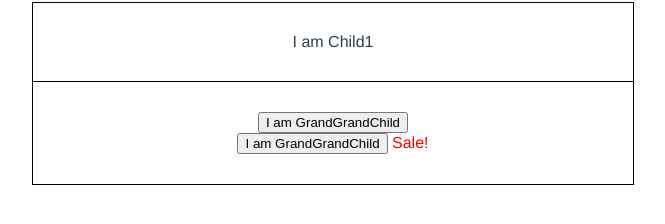
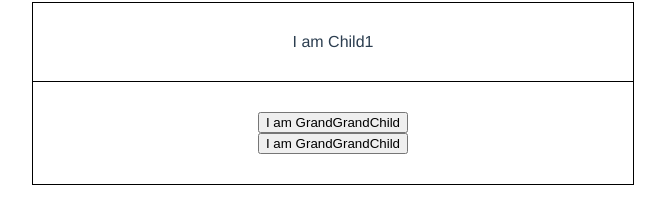
Before and after one commit to Vannsl/jsdays_vue_night_session, a Vue app: page / in a window 1280 px wide. Shown: the part 58-282 px from the top of the page, without its empty margins (307-972 px from the left). Built offline with nearby package versions, Linux system fonts and the light colour scheme.

Commit message:
reverts dummy code

```diff
--- a/src/components/Child1.vue
+++ b/src/components/Child1.vue
@@ -1,41 +1,11 @@
 <template>
   <div>
     <span>I am Child1</span>
-    <span
-      v-if="showAnniversary"
-      class="anniversary"
-    >
-       Anniversary
-    </span>
-    <span
-      v-if="showSale"
-      class="sale"
-    >
-       Sale!
-    </span>
   </div>
 </template>
 
 <script>
 export default {
-  name: 'Child1',
-  computed: {
-    showAnniversary() {
-      return false;
-    },
-    showSale() {
-      return false;
-    }
-  }
+  name: 'Child1'
 }
 </script>
-
-<style scoped>
-.anniversary {
-  color: blue;
-}
-
-.sale {
-  color: red;
-}
-</style>
--- a/src/components/GrandChild.vue
+++ b/src/components/GrandChild.vue
@@ -1,7 +1,7 @@
 <template>
   <div>
-    <GrandGrandChild :is-sale-item="false" />
-    <GrandGrandChild :is-sale-item="true" />
+    <GrandGrandChild />
+    <GrandGrandChild />
   </div>
 </template>
 
--- a/src/components/GrandGrandChild.vue
+++ b/src/components/GrandGrandChild.vue
@@ -1,34 +1,16 @@
 <template>
   <div>
     <button @click="selectItem">I am GrandGrandChild</button>
-    <span
-      v-if="isSaleItem"
-      class="sale"
-    >
-      Sale!
-    </span>
   </div>
 </template>
 
 <script>
 export default {
   name: 'GrandGrandChild',
-  props: {
-    isSaleItem: {
-      type: Boolean,
-      default: false
-    }
-  },
   methods: {
     selectItem() {
-      console.log(`addToCart, Sale: ${this.isSaleItem}`);
+      console.log('selectItem');
     }
   }
 }
 </script>
-
-<style scoped>
-.sale {
-  color: red;
-}
-</style>
```
